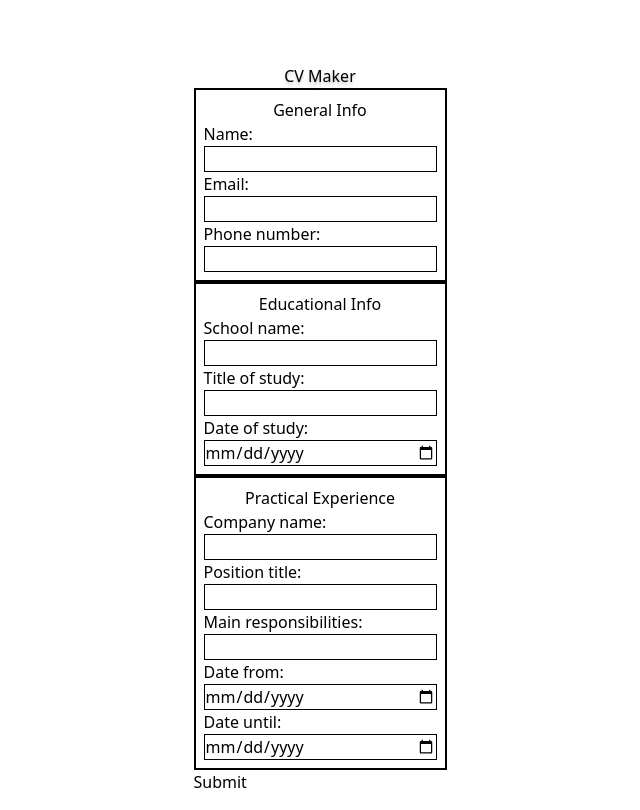
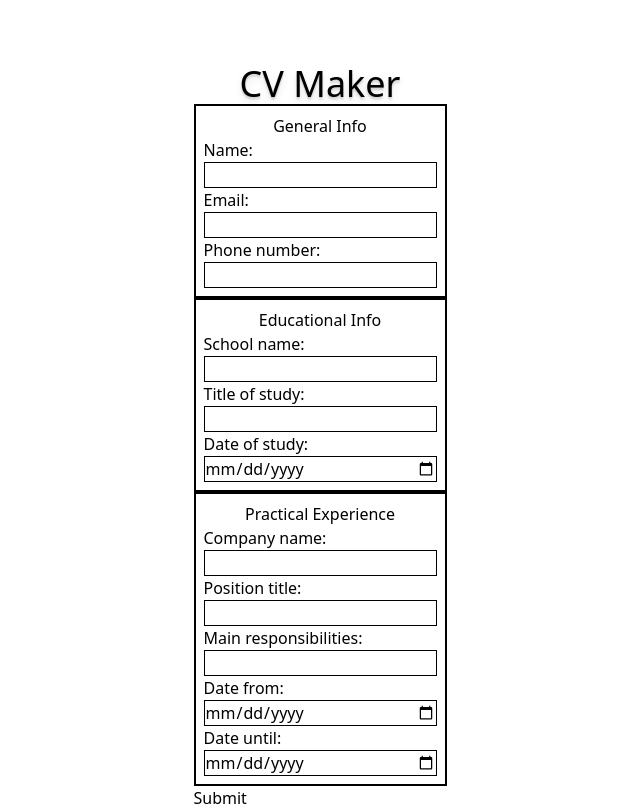
Before and after one commit to Eddie9421/cv-final, a React (Vite) app: page / in a window 1280 px wide. Shown: the whole page, without its empty margins (320-960 px from the left). Built offline with nearby package versions, Linux system fonts and the light colour scheme.

Commit message:
Made title larger

```diff
--- a/src/components/App.jsx
+++ b/src/components/App.jsx
@@ -26,7 +26,7 @@ function App() {
   if (editingMode) {
     return (
       <div className="flex flex-col items-center justify-center">
-        <h1 className="mt-16 font-medium text-shadow-lg">CV Maker</h1>
+        <h1 className="mt-16 font-medium text-shadow-lg text-4xl">CV Maker</h1>
         <form
           action=""
           onSubmit={(e) => {
```
